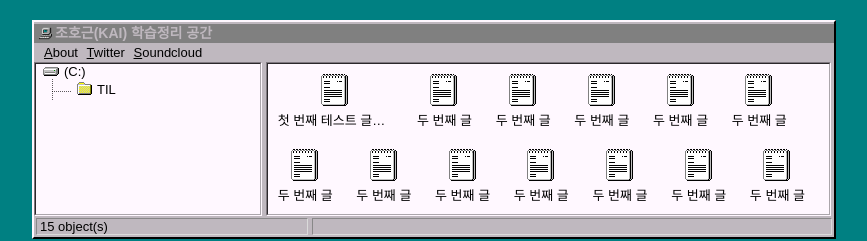
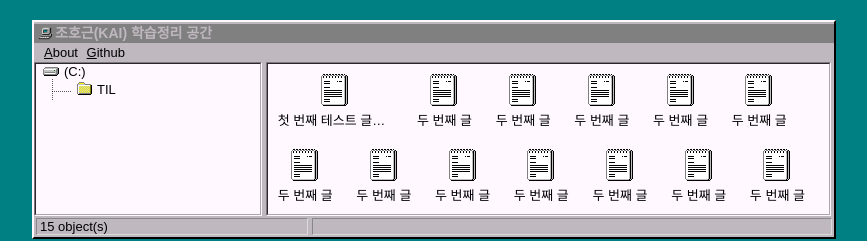
Before and after one commit to joho2022/joho2022.github.io, a Jekyll site: the page built from me/index.md, in a window 1280 px wide. Shown: the top 241 px of the page, without its empty margins (206-1073 px from the left). Built offline with Jekyll 4.4.1, drawn with Linux system fonts in a browser that asks for light colours.

Commit message:
no message

```diff
--- a/_includes/topbar.html
+++ b/_includes/topbar.html
@@ -1,5 +1,5 @@
 <ul class="topbar">
 	<a href="/me"><li><u>A</u>bout</li></a>
-	<a href="http://twitter.com/h01000110" target="_blank"><li><u>T</u>witter</li></a>
-	<a href="http://soundcloud.com/h01000110" target="_blank"><li><u>S</u>oundcloud</li></a>
+	<a href="https://github.com/joho2022" target="_blank"><li><u>G</u>ithub</li></a>
+<!--	<a href="http://soundcloud.com/h01000110" target="_blank"><li><u>S</u>oundcloud</li></a>-->
 </ul>
```
